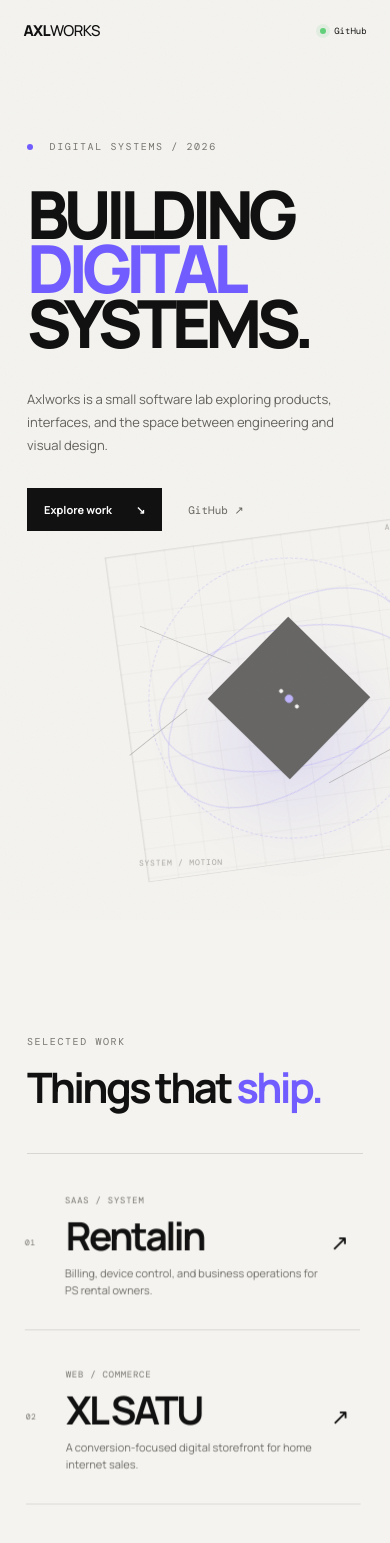
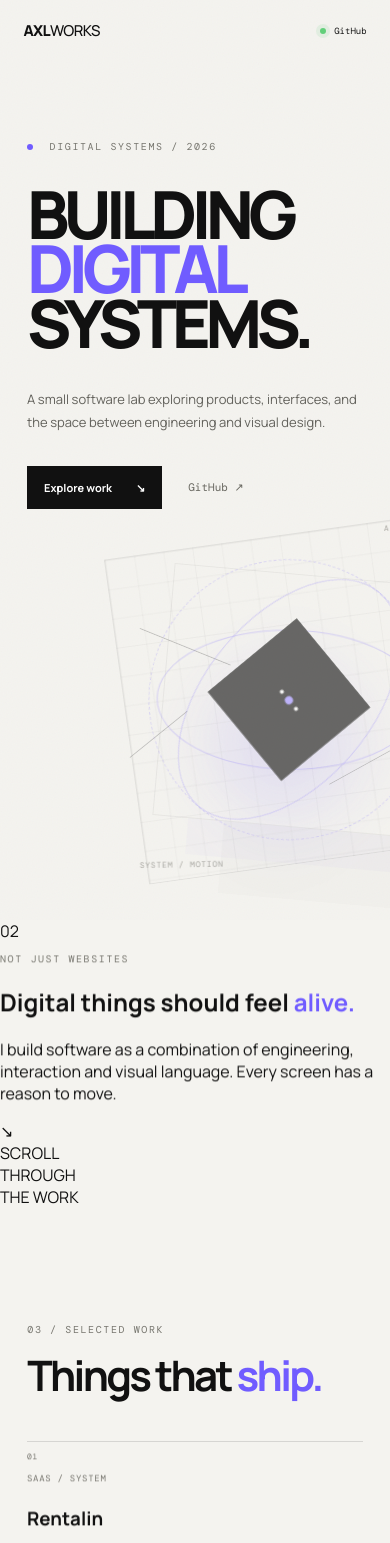
Before and after one commit to AxellZoldyck/axlworks, a Next.js app: page / in a window 390 px wide. Shown: the top 1543 px of the page. Built offline with nearby package versions, Linux system fonts and the light colour scheme.

Commit message:
feat: redesign site with zoom scroll and live project previews

```diff
--- a/app/page.tsx
+++ b/app/page.tsx
@@ -1,10 +1,28 @@
 "use client";
 import {useEffect,useState} from "react";
-const projects=[{index:"01",name:"Rentalin",type:"SAAS / SYSTEM",text:"Billing, device control, and business operations for PS rental owners.",href:"https://rentalin.online"},{index:"02",name:"XL SATU",type:"WEB / COMMERCE",text:"A conversion-focused digital storefront for home internet sales.",href:"https://xlsatungebut.com"},{index:"03",name:"Kejar Target",type:"SAAS / GAMIFICATION",text:"Sales tracking, performance visibility, and team gamification.",href:"https://kejartarget.online"}];
-function MotionFrame(){return <div className="motion-frame" aria-hidden="true"><div className="frame-grid"/><div className="frame-orbit orbit-one"/><div className="frame-orbit orbit-two"/><div className="frame-orbit orbit-three"/><div className="frame-core"><span/><span/><span/></div><div className="frame-line line-a"/><div className="frame-line line-b"/><div className="frame-line line-c"/><div className="frame-label label-a">AXL / 026</div><div className="frame-label label-b">SYSTEM / MOTION</div></div>}
-export default function Home(){const[scrolled,setScrolled]=useState(false);const[pointer,setPointer]=useState({x:0,y:0});useEffect(()=>{let raf=0;const update=()=>{const y=scrollY,max=Math.max(1,document.documentElement.scrollHeight-innerHeight),progress=Math.min(1,y/max);document.documentElement.style.setProperty("--scroll-progress",`${progress*100}%`);document.documentElement.style.setProperty("--scroll-y",`${y}px`);document.querySelectorAll<HTMLElement>("[data-depth]").forEach(el=>{const r=el.getBoundingClientRect(),d=(r.top+r.height/2-innerHeight/2)/innerHeight;el.style.setProperty("--depth",String(Math.max(-1.2,Math.min(1.2,d))))});setScrolled(y>40);raf=0};const s=()=>{if(!raf)raf=requestAnimationFrame(update)};const m=(e:MouseEvent)=>setPointer({x:(e.clientX/innerWidth-.5)*2,y:(e.clientY/innerHeight-.5)*2});const observer=new IntersectionObserver(entries=>entries.forEach(e=>{if(e.isIntersecting)e.target.classList.add("is-visible")}),{threshold:.08,rootMargin:"0px 0px -10% 0px"});document.querySelectorAll(".reveal").forEach(el=>observer.observe(el));addEventListener("scroll",s,{passive:true});addEventListener("mousemove",m);update();return()=>{removeEventListener("scroll",s);removeEventListener("mousemove",m);cancelAnimationFrame(raf);observer.disconnect()}},[]);
-return <main><nav className={scrolled?"nav nav-scrolled":"nav"}><a className="brand" href="#top">AXL<span>WORKS</span></a><div className="nav-links"><a href="#work">Work</a><a href="#lab">Lab</a><a href="#contact">Contact</a></div><a className="nav-status" href="https://github.com/AxellZoldyck/axlworks" target="_blank" rel="noreferrer"><i/> GitHub</a></nav>
-<section id="top" className="hero"><div className="hero-noise"/><div className="hero-copy" data-depth><p className="eyebrow"><span/> DIGITAL SYSTEMS / 2026</p><h1>BUILDING<br/><em>DIGITAL</em><br/>SYSTEMS.</h1><p className="hero-description">Axlworks is a small software lab exploring products, interfaces, and the space between engineering and visual design.</p><div className="hero-actions"><a className="button button-dark" href="#work">Explore work <span>↘</span></a><a className="text-link" href="https://github.com/AxellZoldyck" target="_blank" rel="noreferrer">GitHub ↗</a></div></div><div className="hero-visual" data-depth style={{transform:`translate3d(${pointer.x*-10}px,${pointer.y*-8}px,0)`}}><MotionFrame/></div><div className="hero-meta"><span>01 — INTRO</span><span>SCROLL TO EXPLORE ↓</span></div></section>
-<section id="work" className="section work-section"><div className="section-heading reveal" data-depth><p className="eyebrow">SELECTED WORK</p><h2>Things that <em>ship.</em></h2></div><div className="project-list">{projects.map(p=><a className="project-row reveal" data-depth href={p.href} target="_blank" rel="noreferrer" style={{"--delay":`${Number(p.index)-1}00ms`} as React.CSSProperties} key={p.name}><span className="project-index">{p.index}</span><div className="project-main"><span className="project-type">{p.type}</span><h3>{p.name}</h3><p>{p.text}</p></div><span className="project-arrow">↗</span><div className="project-glow"/></a>)}</div></section>
-<section id="lab" className="section lab-section"><div className="lab-visual reveal" data-depth><div className="lab-scan"/><div className="signal signal-one"/><div className="signal signal-two"/><div className="signal signal-three"/><div className="lab-center">LAB<br/><small>∞</small></div></div><div className="lab-copy reveal" data-depth><p className="eyebrow">THE LAB</p><h2>Where ideas become <em>interfaces.</em></h2><p>Experiments live here: motion studies, generative visuals, product concepts, interaction patterns, and small tools that may eventually become real software.</p><div className="skill-line"><span>WEB</span><span>PRODUCT</span><span>UI / UX</span><span>SYSTEMS</span></div></div></section>
-<section id="contact" className="contact-section reveal"><div className="contact-depth"/><div className="contact-orb"/><div className="contact-grid"/><p className="eyebrow">START A CONVERSATION</p><h2>Have a system<br/>worth <em>building?</em></h2><a className="contact-link" href="mailto:hello@axlworks.co">hello@axlworks.co <span>↗</span></a></section><footer><div>AXLWORKS</div><div>DIGITAL SYSTEMS / EXPERIMENTS</div><div>© 2026</div></footer></main>}
+
+const projects=[
+  {index:"01",name:"Rentalin",type:"SAAS / SYSTEM",text:"Billing, device control, and business operations for PS rental owners.",href:"https://rentalin.online"},
+  {index:"02",name:"XL SATU",type:"WEB / COMMERCE",text:"A conversion-focused digital storefront for home internet sales.",href:"https://xlsatungebut.com"},
+  {index:"03",name:"Kejar Target",type:"SAAS / GAMIFICATION",text:"Sales tracking, performance visibility, and team gamification.",href:"https://kejartarget.online"}
+];
+
+function MotionFrame(){return <div className="motion-frame" aria-hidden="true"><div className="frame-depth"/><div className="frame-grid"/><div className="frame-orbit orbit-one"/><div className="frame-orbit orbit-two"/><div className="frame-orbit orbit-three"/><div className="frame-core"><span/><span/><span/></div><div className="frame-line line-a"/><div className="frame-line line-b"/><div className="frame-line line-c"/><div className="frame-label label-a">AXL / 026</div><div className="frame-label label-b">SYSTEM / MOTION</div></div>}
+
+function ProjectPreview({href,name}:{href:string,name:string}){return <div className="preview-window"><div className="preview-bar"><span className="dot"/><span className="dot"/><span className="dot"/><small>{name.toLowerCase()}.online</small></div><iframe src={href} title={name+" live preview"} loading="lazy"/><div className="preview-fade"/></div>}
+
+export default function Home(){
+ const[scrolled,setScrolled]=useState(false); const[pointer,setPointer]=useState({x:0,y:0});
+ useEffect(()=>{let raf=0;const update=()=>{const y=scrollY,max=Math.max(1,document.documentElement.scrollHeight-innerHeight),progress=Math.min(1,y/max);document.documentElement.style.setProperty("--scroll-progress",`${progress*100}%`);document.querySelectorAll<HTMLElement>("[data-depth]").forEach(el=>{const r=el.getBoundingClientRect(),d=(r.top+r.height/2-innerHeight/2)/innerHeight;el.style.setProperty("--depth",String(Math.max(-1.2,Math.min(1.2,d))));el.style.setProperty("--zoom",String(Math.min(1,Math.abs(d))))});setScrolled(y>40);raf=0};const s=()=>{if(!raf)raf=requestAnimationFrame(update)};const m=(e:MouseEvent)=>setPointer({x:(e.clientX/innerWidth-.5)*2,y:(e.clientY/innerHeight-.5)*2});const observer=new IntersectionObserver(es=>es.forEach(e=>{if(e.isIntersecting)e.target.classList.add("is-visible")}),{threshold:.06,rootMargin:"0px 0px -8% 0px"});document.querySelectorAll(".reveal").forEach(el=>observer.observe(el));addEventListener("scroll",s,{passive:true});addEventListener("mousemove",m);update();return()=>{removeEventListener("scroll",s);removeEventListener("mousemove",m);cancelAnimationFrame(raf);observer.disconnect()}},[]);
+ return <main>
+ <nav className={scrolled?"nav nav-scrolled":"nav"}><a className="brand" href="#top">AXL<span>WORKS</span></a><div className="nav-links"><a href="#work">Work</a><a href="#lab">Lab</a><a href="#contact">Contact</a></div><a className="nav-status" href="https://github.com/AxellZoldyck/axlworks" target="_blank" rel="noreferrer"><i/> GitHub</a></nav>
+ <section id="top" className="hero"><div className="hero-noise"/><div className="hero-copy" data-depth><p className="eyebrow"><span/> DIGITAL SYSTEMS / 2026</p><h1>BUILDING<br/><em>DIGITAL</em><br/>SYSTEMS.</h1><p className="hero-description">A small software lab exploring products, interfaces, and the space between engineering and visual design.</p><div className="hero-actions"><a className="button button-dark" href="#work">Explore work <span>↘</span></a><a className="text-link" href="https://github.com/AxellZoldyck" target="_blank" rel="noreferrer">GitHub ↗</a></div></div><div className="hero-visual" data-depth style={{transform:`translate3d(${pointer.x*-10}px,${pointer.y*-8}px,0)`}}><MotionFrame/></div><div className="hero-meta"><span>01 — INTRO</span><span>SCROLL / ZOOM ↓</span></div></section>
+ <section className="manifesto zoom-section" data-depth><div className="manifesto-number">02</div><div className="manifesto-copy reveal"><p className="eyebrow">NOT JUST WEBSITES</p><h2>Digital things should feel <em>alive.</em></h2><p>I build software as a combination of engineering, interaction and visual language. Every screen has a reason to move.</p></div><div className="manifesto-mark">↘<br/><span>SCROLL<br/>THROUGH<br/>THE WORK</span></div></section>
+ <section id="work" className="section work-section zoom-section" data-depth><div className="section-heading reveal"><p className="eyebrow">03 / SELECTED WORK</p><h2>Things that <em>ship.</em></h2></div><div className="project-list">{projects.map(p=><div className="project-card reveal" data-depth key={p.name}><div className="project-info"><span className="project-index">{p.index}</span><div><span className="project-type">{p.type}</span><h3>{p.name}</h3><p>{p.text}</p><a href={p.href} target="_blank" rel="noreferrer">Open live ↗</a></div></div><ProjectPreview href={p.href} name={p.name}/></div>)}</div></section>
+ <section className="statement zoom-section" data-depth><p className="eyebrow">04 / THE APPROACH</p><div className="statement-word">BUILD<br/><span>WITH</span><br/>INTENT.</div><div className="statement-side"><span>01</span> CLARITY<br/><span>02</span> MOTION<br/><span>03</span> SYSTEMS<br/><span>04</span> DETAIL</div></section>
+ <section className="process section zoom-section" data-depth><div className="section-heading reveal"><p className="eyebrow">05 / PROCESS</p><h2>From rough idea<br/>to <em>real product.</em></h2></div><div className="process-grid"><article className="reveal"><b>01</b><h3>Frame</h3><p>Define the problem, audience and the smallest useful system.</p></article><article className="reveal"><b>02</b><h3>Shape</h3><p>Turn structure into interfaces, interactions and visual rules.</p></article><article className="reveal"><b>03</b><h3>Ship</h3><p>Build, deploy, observe and keep improving what actually gets used.</p></article></div></section>
+ <section id="lab" className="section lab-section zoom-section" data-depth><div className="lab-visual reveal" data-depth><div className="lab-scan"/><div className="signal signal-one"/><div className="signal signal-two"/><div className="signal signal-three"/><div className="lab-center">LAB<br/><small>∞</small></div><div className="lab-coordinate">X 04.21<br/>Y 09.88</div></div><div className="lab-copy reveal"><p className="eyebrow">06 / THE LAB</p><h2>Where ideas become <em>interfaces.</em></h2><p>Motion studies, generative visuals, product concepts, interaction patterns and small tools that may become real software.</p><div className="skill-line"><span>WEB</span><span>PRODUCT</span><span>UI / UX</span><span>SYSTEMS</span></div></div></section>
+ <section className="stack-section zoom-section" data-depth><div className="stack-head"><p className="eyebrow">07 / TOOLKIT</p><h2>The machinery<br/>behind the <em>screens.</em></h2></div><div className="stack-ring"><span>REACT</span><span>NEXT.JS</span><span>LARAVEL</span><span>POSTGRESQL</span><span>DOCKER</span><span>ANDROID</span></div></section>
+ <section id="contact" className="contact-section reveal"><div className="contact-orb"/><div className="contact-grid"/><p className="eyebrow">08 / START A CONVERSATION</p><h2>Have a system<br/>worth <em>building?</em></h2><a className="contact-link" href="mailto:hello@axlworks.co">hello@axlworks.co <span>↗</span></a><div className="contact-corner">AXLWORKS / 2026</div></section>
+ <footer><div>AXLWORKS</div><div>DIGITAL SYSTEMS / EXPERIMENTS</div><div>© 2026</div></footer></main>
+}
```
